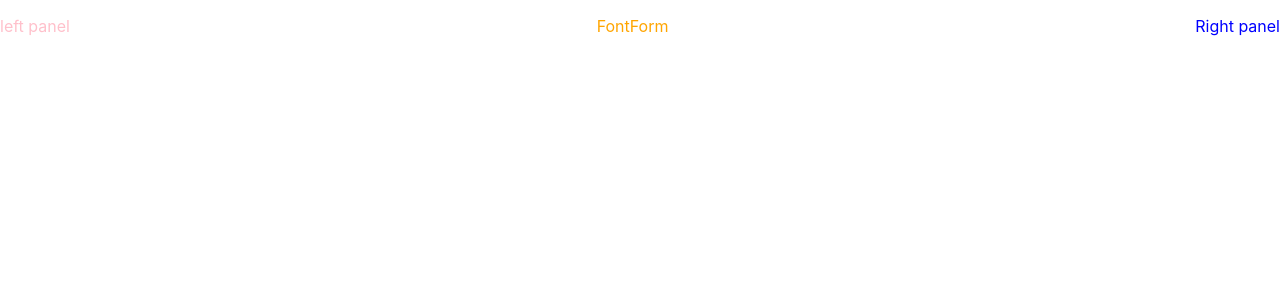
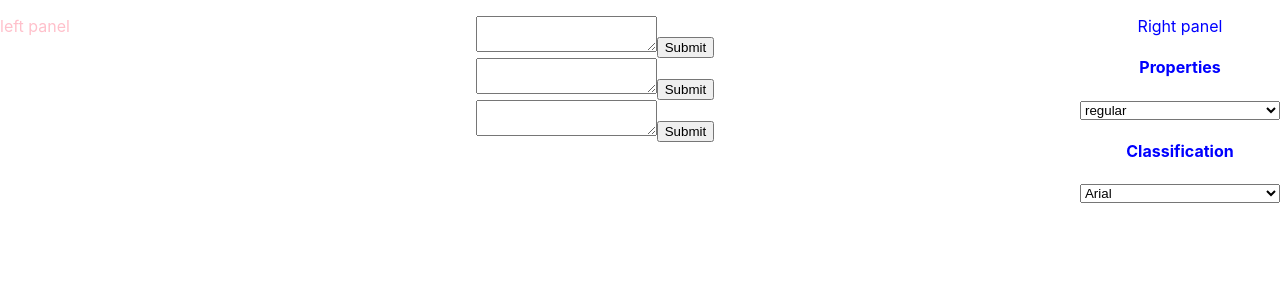
Before and after one commit to BandanaKM/google-fonts-app, a React (Create React App) app: page / in a window 1280 px wide. Shown: the top 300 px of the page. Built offline with nearby package versions, Linux system fonts and the light colour scheme.

Commit message:
add select drop downs

```diff
--- a/src/App.js
+++ b/src/App.js
@@ -1,15 +1,33 @@
 import React, { Component } from 'react';
 import './App.css';
 import LeftPanel from './LeftPanel';
-import FontForm from './FontForm';
+import FontFormList from './FontFormList';
 import RightPanel from './RightPanel';
 
 class App extends Component {
+  constructor(props) {
+    super(props);
+    this.state = {
+      value: '',
+      formEntries: [
+        {
+          text: 'Sample text',
+        },
+        {
+          text: 'Sample text',
+        },
+        {
+          text: 'Sample text',
+        },
+      ]
+    };
+  }
+
   render() {
     return (
       <div className="App">
          <LeftPanel />
-         <FontForm />
+         <FontFormList formEntries={this.state.formEntries} />
          <RightPanel />
       </div>
     );
--- a/src/FontForm/index.js
+++ /dev/null
@@ -1,14 +0,0 @@
-import React, { Component } from 'react';
-import './styles.css';
-
-class FontForm extends Component {
-  render() {
-    return (
-      <div className="FontForm">
-        <p>FontForm</p>
-      </div>
-    )
-  }
-}
-
-export default FontForm;
--- /dev/null
+++ b/src/FontFormList/FontForm/index.js
@@ -0,0 +1,35 @@
+import React, { Component } from 'react';
+import './styles.css';
+
+class FontForm extends Component {
+  constructor(props) {
+    super(props);
+    this.state = {
+      value: ''
+    };
+
+    this.handleChange = this.handleChange.bind(this);
+    this.handleSubmit = this.handleSubmit.bind(this);
+  }
+
+  handleChange(event) {
+    this.setState({value: event.target.value});
+  }
+
+  handleSubmit(event) {
+    event.preventDefault();
+  }
+
+  render() {
+    return (
+      <form onSubmit={this.handleSubmit}>
+        <label>
+          <textarea value={this.state.value} onChange={this.handleChange} />
+        </label>
+        <input type="submit" value="Submit" />
+      </form>
+    );
+  }
+}
+
+export default FontForm;
--- /dev/null
+++ b/src/FontFormList/index.js
@@ -0,0 +1,23 @@
+import React, { Component } from 'react';
+import PropTypes from 'prop-types';
+import './styles.css';
+import FontForm from './FontForm';
+
+class FontFormList extends Component {
+  render() {
+    const { formEntries } = this.props;
+    return (
+      <ul>
+        {formEntries.map((entry, index) =>
+          <FontForm key={index} entry={entry.text} />
+        )}
+      </ul>
+    );
+  }
+}
+
+FontFormList.propTypes = {
+  formEntries: PropTypes.array,
+}
+
+export default FontFormList;
--- /dev/null
+++ b/src/RightPanel/Classification/index.js
@@ -0,0 +1,19 @@
+import React, { Component } from 'react';
+import './styles.css';
+
+class Classification extends Component {
+  render() {
+    return(
+      <div className="classification">
+        <h4>Classification</h4>
+        <select name="classification" className="classificationSelect">
+        <option value="arial">Arial</option>
+        <option value="times">Times New Roman</option>
+        <option value="garamond">Garamond</option>
+        </select>
+      </div>
+    );
+  }
+}
+
+export default Classification;
--- /dev/null
+++ b/src/RightPanel/Classification/styles.css
@@ -0,0 +1,3 @@
+.classificationSelect {
+  width: 200px;
+}
--- /dev/null
+++ b/src/RightPanel/Properties/index.js
@@ -0,0 +1,19 @@
+import React, { Component } from 'react';
+import './styles.css';
+
+class Properties extends Component {
+  render() {
+    return(
+      <div className="properties">
+        <h4>Properties</h4>
+        <select name="property" className="propertiesSelect">
+        <option value="regular">regular</option>
+        <option value="bold">bold</option>
+        <option value="italic">italic</option>
+        </select>
+      </div>
+    );
+  }
+}
+
+export default Properties;
--- /dev/null
+++ b/src/RightPanel/Properties/styles.css
@@ -0,0 +1,3 @@
+.propertiesSelect {
+  width: 200px;
+}
--- a/src/RightPanel/index.js
+++ b/src/RightPanel/index.js
@@ -1,11 +1,15 @@
 import React, { Component } from 'react';
 import './styles.css';
+import Properties from './Properties';
+import Classification from './Classification';
 
 class RightPanel extends Component {
   render() {
     return (
       <div className="RightPanel">
         <p>Right panel</p>
+        <Properties />
+        <Classification />
       </div>
     )
   }
```
Also changed, not shown: src/FontFormList/FontForm/styles.css (renamed from src/FontForm/styles.css), src/FontFormList/styles.css (added).
